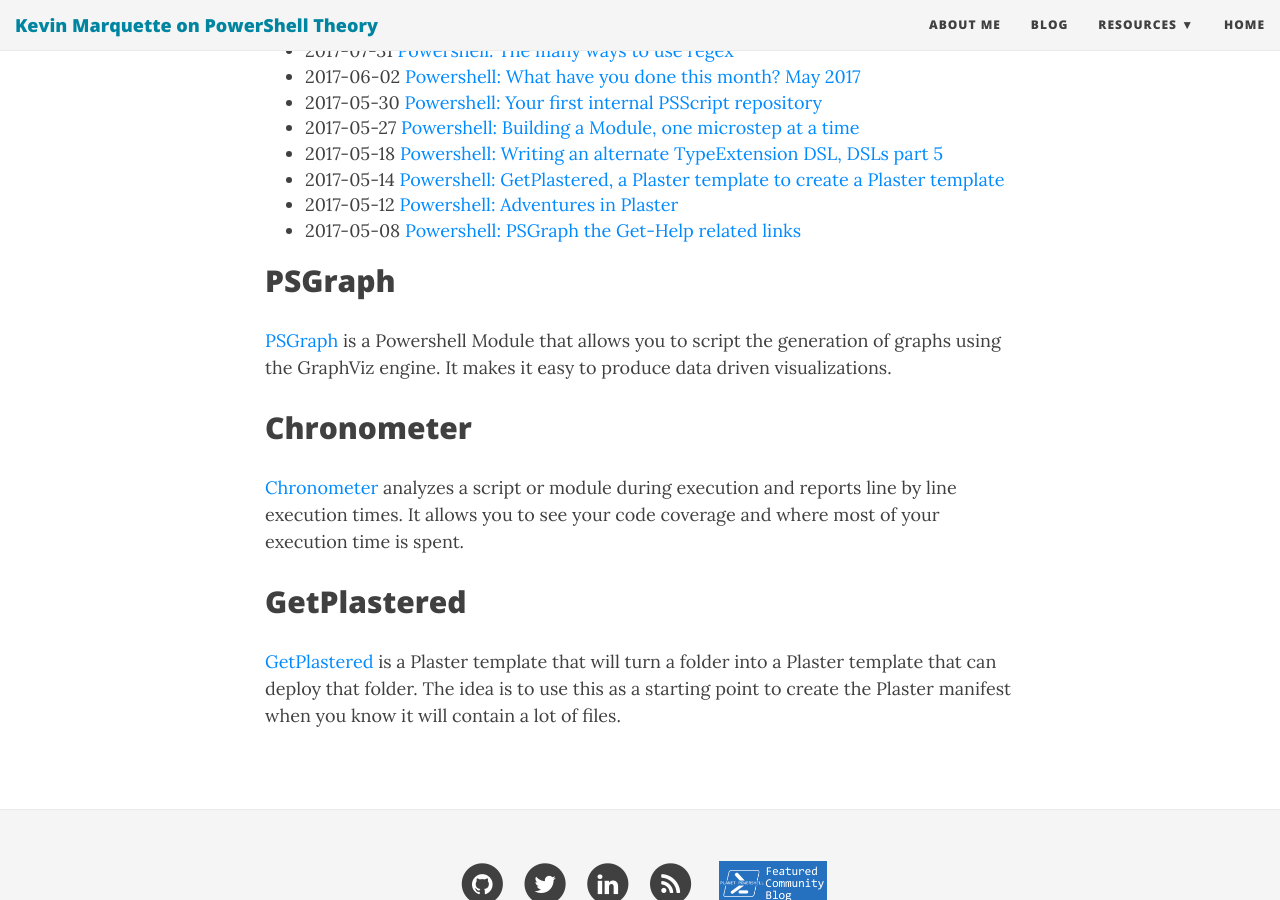
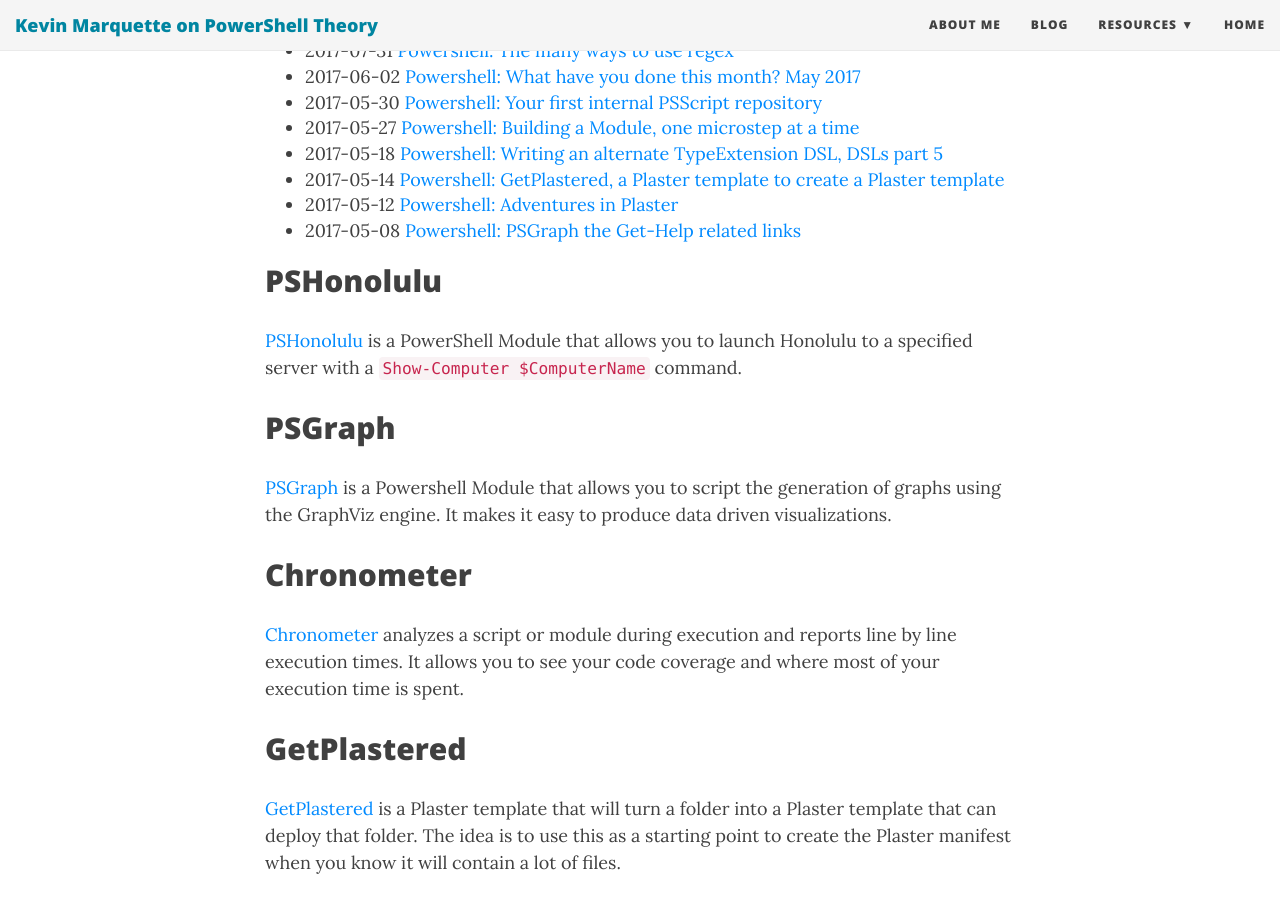
Before and after one commit to KevinMarquette/kevinmarquette.github.io, a Jekyll site: the page built from index.md, in a window 1280 px wide and 900 px high, scrolled down 782 px. Built offline with Jekyll 4.4.1, drawn with Linux system fonts in a browser that asks for light colours; nearby versions of some CDN libraries.

Commit message:
Add PSHonolulu to index

```diff
--- a/index.md
+++ b/index.md
@@ -23,6 +23,10 @@
 
 {% include recent-posts.md %}
 
+## PSHonolulu
+
+[PSHonolulu](https://github.com/KevinMarquette/PSHonolulu) is a PowerShell Module that allows you to launch Honolulu to a specified server with a `Show-Computer $ComputerName` command.
+
 ## PSGraph
 
 [PSGraph](/2017-01-30-Powershell-PSGraph//?utm_source=blog&utm_medium=blog&utm_content=projects) is a Powershell Module that allows you to script the generation of graphs using the GraphViz engine. It makes it easy to produce data driven visualizations.
```
Also changed, not shown: _draft/2017-08-13-Powershell-user-group.md (+3 -1 lines), honalulu.md (added, +9 -0 lines), sql.md (+1 -0 lines).
